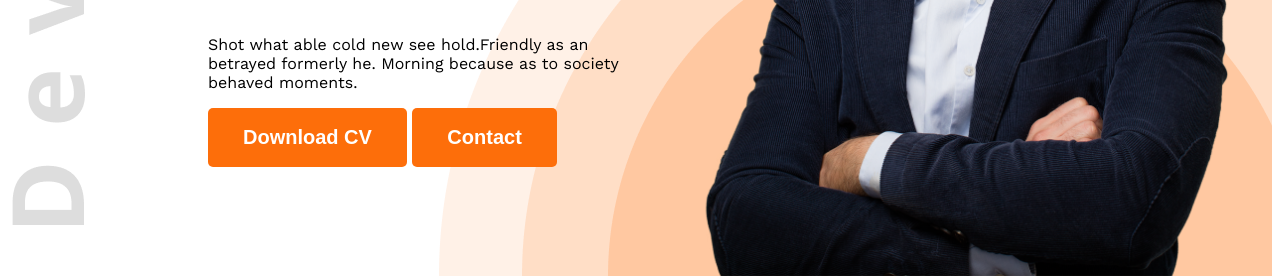
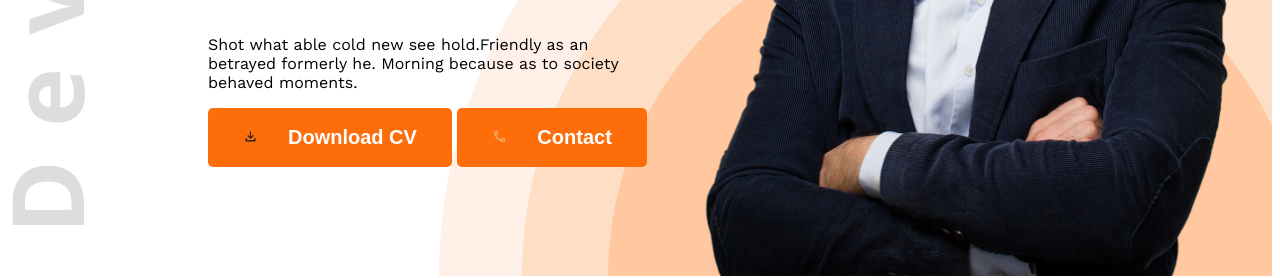
Before and after one commit to sanower67/webdeveloper-portfolio, a plain HTML site: page index.html in a window 1280 px wide. Shown: the part 546-824 px from the top of the page. Drawn offline with nearby package versions, Linux system fonts and the light colour scheme.

Commit message:
added a complete file at last

```diff
--- a/index.html
+++ b/index.html
@@ -26,8 +26,8 @@
                   <p class="banner-description">
                     Shot what able cold new see hold.Friendly as an betrayed formerly he. Morning because as to society behaved moments.
                   </p>
-                  <button class="btn-primary">Download CV</button>
-                  <button class="btn-primary">Contact</button>
+                  <button class="btn-primary"><img src="images/download_24dp_1F1F1F_FILL0_wght400_GRAD0_opsz24.png" width="15px" alt=""><span class="jala">Download CV</span></button>
+                  <button class="btn-primary"><img src="images/call_24dp_ECB576_FILL0_wght400_GRAD0_opsz24.png" width="15px" alt=""><span class="jala">Contact</span></button>
             </div>
             <img class="banner-profile-pic" src="images/hardy.png" alt="">
           </div>
@@ -133,7 +133,7 @@ to any of the 1500+ FontAwesome 5 free icons available. Aenean commodo ligula eg
                      </div>
                 </div>
                 <div class="text-center resume-download-cv">
-                    <button class="btn-primary">Download CV</button></div>
+                    <button class="btn-primary"><img src="images/download_24dp_1F1F1F_FILL0_wght400_GRAD0_opsz24.png" width="15px" alt=""><span class="jala">Download CV</span></button></div>
             </section>
     </main>
     <footer class="secondary-bg">
--- a/styles/portfolio.css
+++ b/styles/portfolio.css
@@ -159,3 +159,6 @@ footer input[type="text"], footer input[type="email"], footer textarea{
     margin-bottom: 24px;
     border: none;
 }
+ .jala{
+    margin-left: 30px;
+ }
```
Also changed, not shown: images/call_24dp_ECB576_FILL0_wght400_GRAD0_opsz24.png (added), images/download_24dp_1F1F1F_FILL0_wght400_GRAD0_opsz24.png (added).
